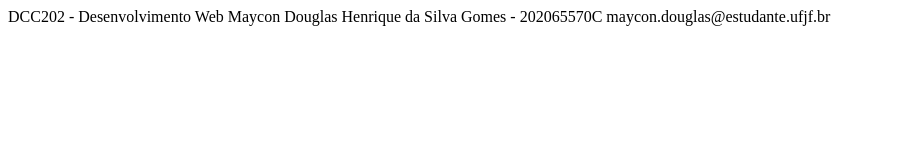
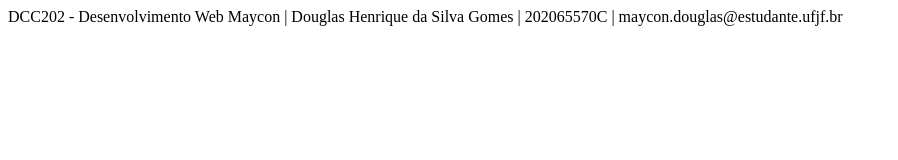
Before and after one commit to ufjf-dcc202/ufjf-dcc202-2025-1-b-atv01-Maycdouglas, a plain HTML site: page index.html in a window 1280 px wide. Shown: the whole page, without its empty margins (0-898 px from the left). Drawn offline with Linux system fonts and the light colour scheme.

Commit message:
Insere separação entre informações

```diff
--- a/index.html
+++ b/index.html
@@ -6,7 +6,7 @@
     <title>Atividade 01 - DCC202 - Desenvolvimento Web I</title>
   </head>
   <body>
-    DCC202 - Desenvolvimento Web Maycon Douglas Henrique da Silva Gomes -
-    202065570C maycon.douglas@estudante.ufjf.br
+    DCC202 - Desenvolvimento Web Maycon | Douglas Henrique da Silva Gomes |
+    202065570C | maycon.douglas@estudante.ufjf.br
   </body>
 </html>
```
